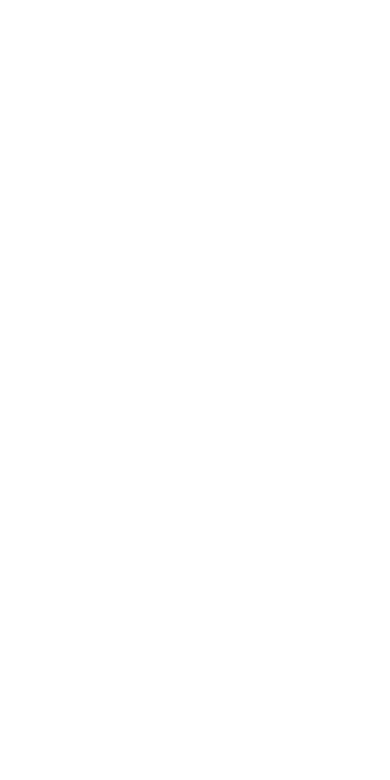
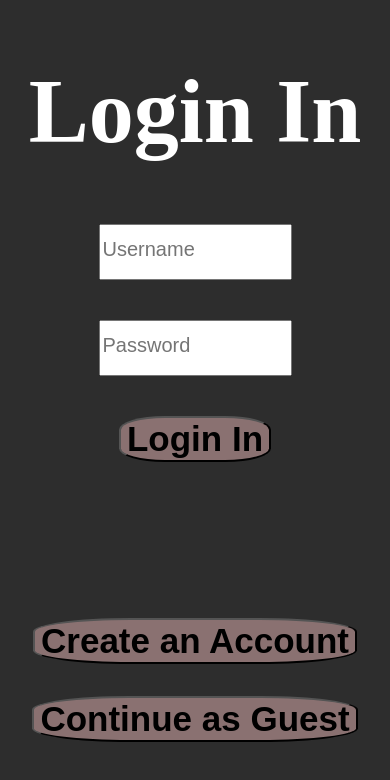
Before and after one commit to alphin-08/CineSwipe, a React (Create React App) app: page /loginP in a window 390 px wide. Shown: the top 780 px of the page. Built offline with nearby package versions, Linux system fonts and the light colour scheme.

Commit message:
finished implementing of startingPage and loginPage

```diff
--- a/package.json
+++ b/package.json
@@ -8,7 +8,8 @@
     "@testing-library/user-event": "^13.5.0",
     "react": "^18.3.1",
     "react-dom": "^18.3.1",
-    "react-scripts": "5.0.1",
+    "react-router-dom": "^6.28.0",
+    "react-scripts": "^5.0.1",
     "web-vitals": "^2.1.4"
   },
   "scripts": {
--- a/src/App.js
+++ b/src/App.js
@@ -2,7 +2,7 @@
 //import './App.css';
 
 import React from 'react';
-import { BrowserRouter as Router, Route, Switch } from 'react-router-dom';
+import { BrowserRouter as Router, Routes, Route} from 'react-router-dom';
 import MainScreen from './pages/mainPage';
 import Login from './pages/loginP';
 import CreateAccount from './pages/createAccount';
@@ -15,16 +15,16 @@ import SuggestedShows from './pages/suggestedShows';
 function App() {
   return (
     <Router>
-      <Switch>
-        <Route exact path="/" component={MainScreen} />
-        <Route path="/login" component={Login} />
-        <Route path="/create-account" component={CreateAccount} />
-        <Route path="/recommendations" component={Recommendations} />
-        <Route path="/preferences/movies" component={PreferencesMovies} />
-        <Route path="/preferences/shows" component={PreferencesShows} />
-        <Route path="/suggested/movies" component={SuggestedMovies} />
-        <Route path="/suggested/shows" component={SuggestedShows} />
-      </Switch>
+      <Routes>
+        <Route exact path="/" element={<MainScreen/>} />
+        <Route path="/loginP" element={<Login/>} />
+        <Route path="/create-account" element={<CreateAccount/>} />
+        <Route path="/recommendations" element={<Recommendations/>} />
+        <Route path="/preferences/movies" element={<PreferencesMovies/>} />
+        <Route path="/preferences/shows" element={<PreferencesShows/>} />
+        <Route path="/suggested/movies" element={<SuggestedMovies/>} />
+        <Route path="/suggested/shows" element={<SuggestedShows/>} />
+      </Routes>
     </Router>
   );
 }
--- /dev/null
+++ b/src/pages/loginP.css
@@ -0,0 +1,44 @@
+
+@media (max-width: 768px){
+    body{
+        background-color:#2D2D2D;
+        font-family: 'Monomaniac One';
+        font-size: 45px;
+    }
+
+    h1{
+        color: white;
+    }
+
+    input{
+        width: 100%;
+        height: 50px;
+    }
+
+    input::placeholder{
+        font-size:20px;
+    }
+
+    .mainConntainer{
+        display: flex;
+        flex-direction: column;
+        justify-content: center;
+        align-items: center;
+        gap: 20%;
+    }
+
+    .middleContainer{
+        display: flex;
+        flex-direction: column;
+        align-items: center;
+        gap: 40px;
+    }
+
+    .bottomContainer{
+        display: flex;
+        flex-direction: column;
+        gap:2rem;
+    }
+
+
+}
--- a/src/pages/loginP.js
+++ b/src/pages/loginP.js
@@ -1,46 +1,25 @@
-import React from "react";
+// import React, { useState } from 'react';
+import './loginP.css';
+
+function Login() {
+    return (
+        <div class = "mainContainer">
+
+            <div class = "topContainer">
+                <h1>Login In</h1>
+            </div>
+
+            <div class = "middleContainer">
+                <input type='text' placeholder='Username'/>
+                <input type='text' placeholder='Password'/>
+                <button> <b>Login In</b></button>
+            </div>
 
 
-function Login() {
-    const [username, setUsername] = useState('');
-    const [password, setPassword] = useState('');
-
-  // Handle form submission
-    const handleSubmit = (event) => {
-    event.preventDefault();
-    // Add your login logic here
-    console.log('Username:', username);
-    console.log('Password:', password);
-    };
-
-    return (
-        <div>
-            <h1>Login</h1>
-            <form onSubmit={handleSubmit}>
-                <div>
-                    <label>Username</label>
-                    <input
-                        type="text"
-                        value={username}
-                        onChange={(e) => setUsername(e.target.value)}
-                        placeholder="Username"
-                    />
-                </div>
-
-                <div>
-                    <label>Password</label>
-                    <input
-                        type="password"
-                        value={password}
-                        onChange={(e) => setPassword(e.target.value)}
-                        placeholder="Enter your password"
-                    />
-                </div>
-
-                <button type = "submit">Login</button>
-                <button>Create An Account</button>
-                <button>Continue As Guest</button>
-            </form>
+            <div class = "bottomContainer">
+                <button><b>Create an Account</b></button>
+                <button><b>Continue as Guest</b></button>
+            </div>
         </div>
     );
 }
--- /dev/null
+++ b/src/pages/mainPage.css
@@ -0,0 +1,45 @@
+
+
+
+@media (max-width: 768px){
+    body{
+        background-color:#2D2D2D;
+        font-family: 'Monomaniac One';
+        font-size: 45px;
+    }
+
+    h1{
+        color: white;
+    }
+
+    .mainContainer{
+        display: flex;
+        flex-direction: column;
+        justify-content: center;
+        align-items: center ;
+    }
+
+    .topContainer{
+        width: 100%;
+        display: flex;
+        flex-direction: column;
+        justify-content: center;
+        align-items: center;
+    }
+
+    .bottomContainer{
+        width: 100%;
+        margin-top: 40%;
+        display: flex;
+        flex-direction: column;
+        justify-content: center;
+        align-items: center;
+    }
+
+    button{
+        background-color: #8A7171;
+        font-size: 35px;
+        border-radius: 30%;
+    }
+
+}
--- a/src/pages/mainPage.js
+++ b/src/pages/mainPage.js
@@ -1,11 +1,22 @@
 import React from "react";
+import { Link } from "react-router-dom";
+import './mainPage.css';
 
 
 function MainScreen() {
     return (
-        <div>
-            <h1>Cine Swipe</h1>
-            <button> Swipe Up </button>
+
+        <div class = "mainContainer">
+            <div class = "topContainer">
+                <h1>Cine</h1>
+                <h1>Swipe</h1>
+            </div>
+
+            <div class = "bottomContainer">
+                <Link to = "/loginP">
+                    <button> <b>Swipe Up</b></button>
+                </Link>
+            </div>
         </div>
     );
 }
```
Also changed, not shown: 1 other file (tests, documents, lock files or other folders).
